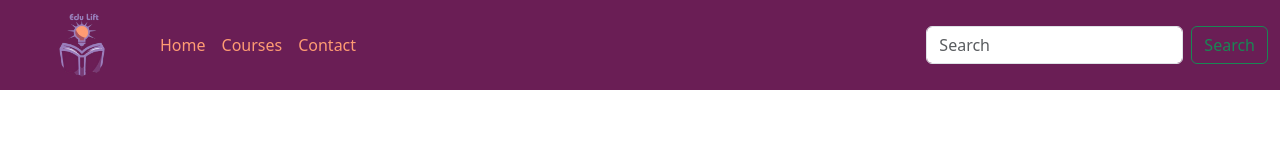
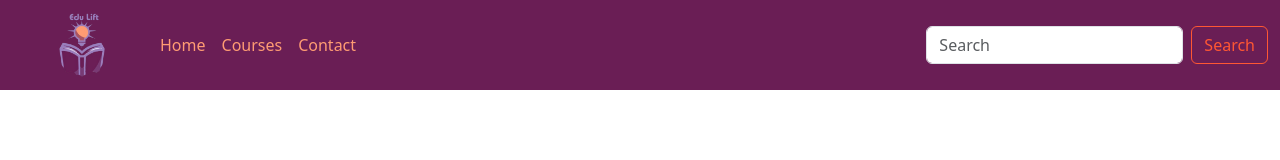
Before and after one commit to gayathirijeyananthan/Page-1, a React (Create React App) app in the folder 1st/: page / in a window 1280 px wide. Shown: the top 160 px of the page. Built offline with nearby package versions, Linux system fonts and the light colour scheme; a small style sheet from the web is missing.

Commit message:
Navbar modified

```diff
--- a/1st/src/components/Nav.js
+++ b/1st/src/components/Nav.js
@@ -1,5 +1,6 @@
 import React from 'react'
 import logo from '../assets/logo.png'
+import '../components/css/Nav.css'
 
 export const Nav = () => {
   return (
@@ -26,7 +27,7 @@ export const Nav = () => {
         </div>
         <form class="d-flex" role="search">
           <input class="form-control me-2" type="search" placeholder="Search" aria-label="Search"/>
-          <button class="btn btn-outline-success" type="submit">Search</button>
+          <button class="btn custom-outline" type="submit">Search</button>
         </form>
       </div>
 
--- /dev/null
+++ b/1st/src/components/css/Nav.css
@@ -0,0 +1,10 @@
+/* Button.css */
+.custom-outline {
+    border-color: #ff5733 !important; /* Example color */
+    color: #ff5733 !important;
+}
+
+.custom-outline:hover {
+    background-color: #ff5733 !important;
+    color: #fff !important;
+}
```
Also changed, not shown: 1st/src/css/Nav.css (added).
